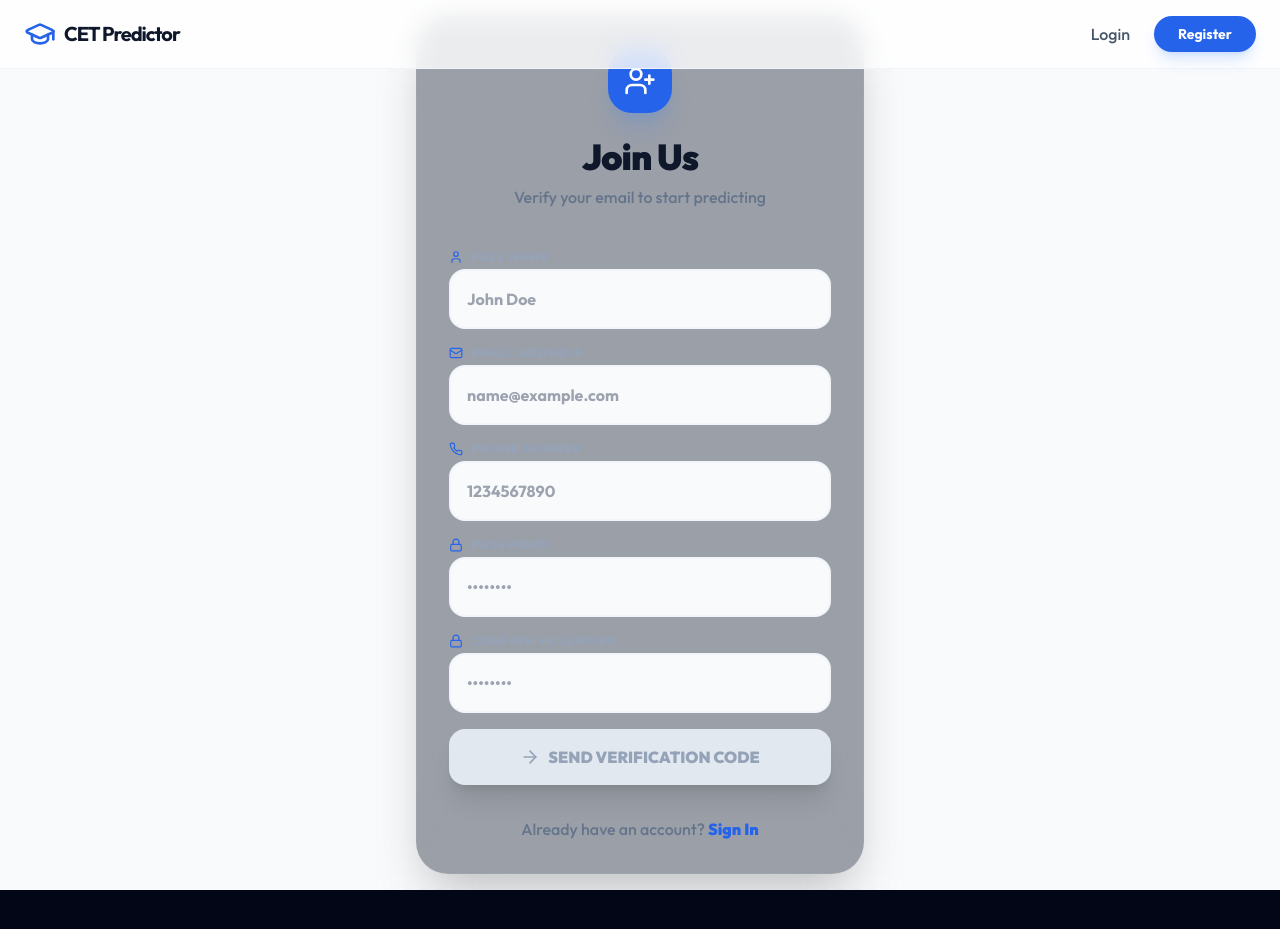
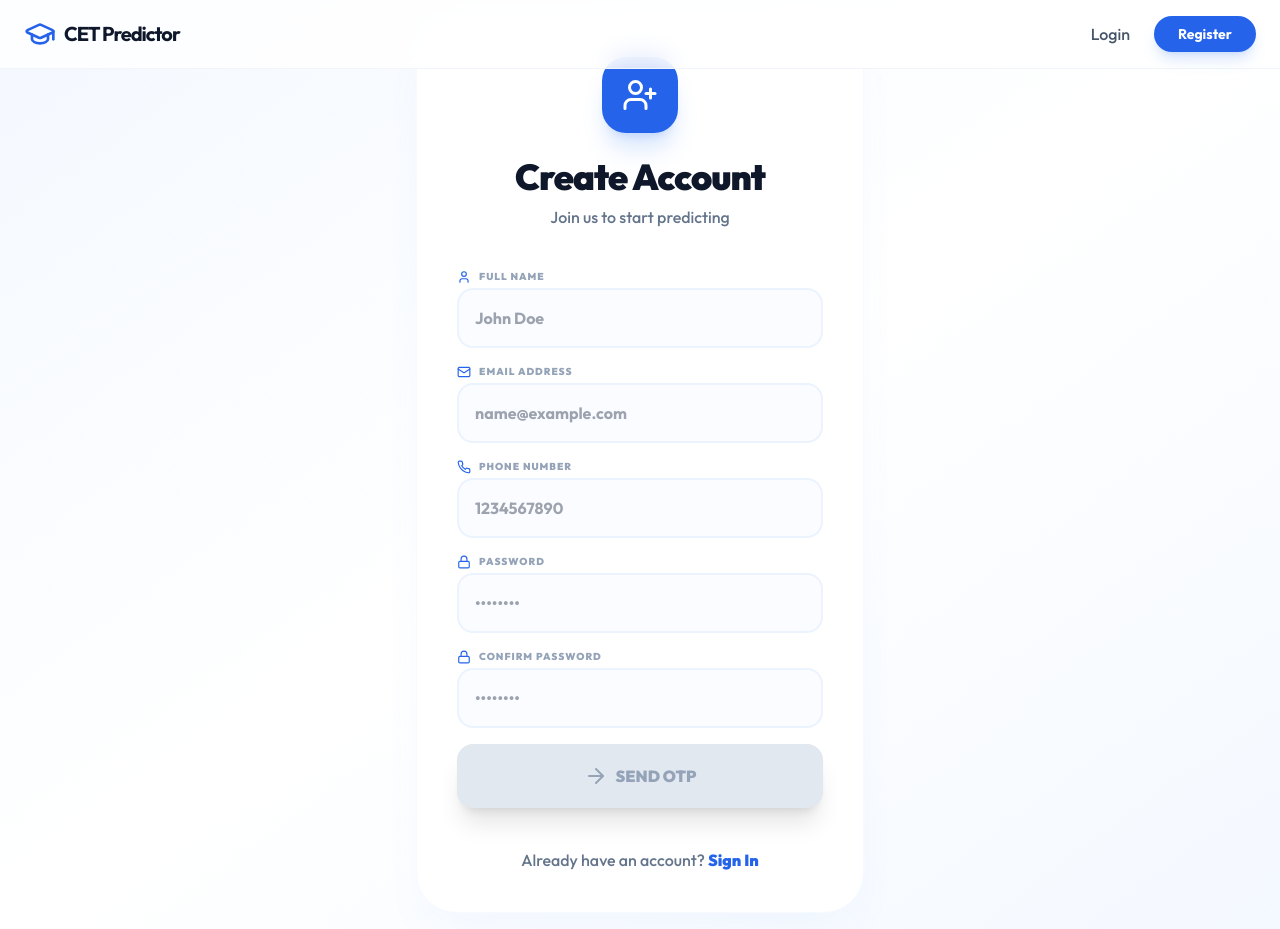
Before and after one commit to lizaferns/cet-predictor-, a React (Vite) app in the folder frontend/: page /register in a window 1280 px wide. Before the commit the page ends 890 px from the top, so only its background shows below. Built offline with nearby package versions, Linux system fonts and the light colour scheme; no server answers.

Commit message:
Update login and register pages with light blue and white theme

```diff
--- a/frontend/src/Register.jsx
+++ b/frontend/src/Register.jsx
@@ -25,28 +25,28 @@ const Register = () => {
     let error = '';
     switch (name) {
       case 'name':
-        if (value.trim().length < 2) error = 'Oops! Your name is a bit too short. Please enter your full name.';
+        if (value.trim().length < 2) error = 'Oops! Your name is a bit too short.';
         break;
       case 'email':
         const emailRegex = /^[^\s@]+@[^\s@]+\.[^\s@]+$/;
-        if (!emailRegex.test(value)) error = "That email doesn't look quite right. Could you double-check the format?";
+        if (!emailRegex.test(value)) error = "Please enter a valid email address.";
         break;
       case 'phone':
         if (value.length !== 10) {
-          error = 'The phone number should be exactly 10 digits.';
+          error = 'Phone number must be 10 digits.';
         } else if (!/^[6-9]/.test(value)) {
-          error = 'The phone number should start with 6, 7, 8, or 9.';
+          error = 'Phone number must start with 6-9.';
         }
         break;
       case 'password':
         const passwordRegex = /^(?=.*[a-z])(?=.*[A-Z])(?=.*\d)(?=.*[!@#$%^&*]).{8,}$/;
         if (!passwordRegex.test(value)) {
-          error = 'Passwords need 8+ chars, uppercase, lowercase, number, and special char.';
+          error = 'Need 8+ chars, upper, lower, number & symbol.';
         }
         break;
       case 'confirmPassword':
         if (value !== formData.password) {
-          error = "Wait, those passwords don't match! Let's try typing them again.";
+          error = "Passwords do not match.";
         }
         break;
       default:
@@ -94,7 +94,7 @@ const Register = () => {
       const updated = { ...prev, [name]: newValue };
       if (name === 'password') {
         const confirmErr = updated.confirmPassword && updated.confirmPassword !== newValue
-          ? "Wait, those passwords don't match! Let's try typing them again."
+          ? "Passwords do not match."
           : '';
         setFieldErrors(prevErrs => ({ ...prevErrs, confirmPassword: confirmErr }));
       }
@@ -128,7 +128,7 @@ const Register = () => {
   const handleRegister = async (e) => {
     e.preventDefault();
     if (!formData.otp) {
-      setError('Please enter the verification code sent to your email.');
+      setError('Please enter the verification code.');
       return;
     }
 
@@ -147,39 +147,42 @@ const Register = () => {
       });
 
       if (response.data.success) {
-        setSuccess(response.data.message || 'Hooray! Account created! Redirecting...');
+        setSuccess(response.data.message || 'Account created! Redirecting...');
         setTimeout(() => navigate('/login'), 2000);
       } else {
         setError(response.data.message || 'Registration failed.');
       }
     } catch (err) {
-      setError(err.response?.data?.detail || err.response?.data?.message || 'Oh no! Something went wrong on our end.');
+      setError(err.response?.data?.detail || err.response?.data?.message || 'Something went wrong.');
     } finally {
       setLoading(false);
     }
   };
 
   return (
-    <div className="min-h-screen flex items-center justify-center bg-slate-50 p-4 relative overflow-hidden">
-      <div className="absolute inset-0 bg-[radial-gradient(#e5e7eb_1px,transparent_1px)] [background-size:16px_16px] opacity-40"></div>
-      <div className="card w-full max-w-md bg-white shadow-2xl relative z-10 p-8 rounded-[2.5rem] border border-slate-100">
+    <div className="min-h-screen flex items-center justify-center bg-[#f8faff] p-4 relative overflow-hidden">
+      <div className="absolute inset-0 bg-gradient-to-br from-blue-50/50 via-white to-blue-50/50"></div>
+      <div className="absolute top-0 left-0 w-full h-full bg-[radial-gradient(#3b82f6_1px,transparent_1px)] [background-size:32px_32px] opacity-[0.03]"></div>
+
+      <div className="w-full max-w-md bg-white rounded-[2.5rem] p-10 shadow-2xl shadow-blue-500/5 border border-blue-50/50 relative z-10">
         <div className="flex justify-center mb-6">
-          <div className="bg-blue-600 p-4 rounded-3xl shadow-xl shadow-blue-500/20">
-            <UserPlus className="text-white" size={32} />
+          <div className="bg-blue-600 p-5 rounded-3xl shadow-xl shadow-blue-500/20">
+            <UserPlus className="text-white" size={36} />
           </div>
         </div>
-        <h2 className="text-4xl font-black text-center text-slate-900 mb-2 tracking-tight">Join Us</h2>
-        <p className="text-slate-500 text-center mb-10 font-medium">Verify your email to start predicting</p>
+
+        <h2 className="text-4xl font-black text-center text-slate-900 mb-2 tracking-tight">Create Account</h2>
+        <p className="text-slate-500 text-center mb-10 font-medium">Join us to start predicting</p>
 
         {error && (
-          <div className="bg-red-50 border-2 border-red-100 text-red-600 p-4 rounded-2xl mb-6 text-sm flex items-center gap-2 font-bold animate-in fade-in slide-in-from-top-2">
-            <AlertCircle size={18} /> {error}
+          <div className="bg-red-50 border-2 border-red-100 text-red-600 p-4 rounded-2xl mb-6 text-sm flex items-center gap-3 font-bold animate-in fade-in slide-in-from-top-2">
+            <AlertCircle size={20} /> {error}
           </div>
         )}
 
         {success && (
-          <div className="bg-green-50 border-2 border-green-100 text-green-600 p-4 rounded-2xl mb-6 text-sm flex items-center gap-2 font-bold animate-in fade-in slide-in-from-top-2">
-            <CheckCircle2 size={18} /> {success}
+          <div className="bg-green-50 border-2 border-green-100 text-green-600 p-4 rounded-2xl mb-6 text-sm flex items-center gap-3 font-bold animate-in fade-in slide-in-from-top-2">
+            <CheckCircle2 size={20} /> {success}
           </div>
         )}
 
@@ -187,97 +190,74 @@ const Register = () => {
           {!otpSent ? (
             <>
               <div className="space-y-1">
-                <label className="text-xs font-black text-slate-400 uppercase tracking-widest flex items-center gap-2">
+                <label className="text-[10px] font-black text-slate-400 uppercase tracking-widest flex items-center gap-2">
                   <User size={14} className="text-blue-600" /> Full Name
                 </label>
                 <input
                   name="name"
                   type="text"
                   required
-                  className={`w-full bg-slate-50 border-2 border-slate-100 rounded-2xl p-4 font-bold text-slate-900 focus:border-blue-500 focus:outline-none transition-all ${fieldErrors.name ? 'border-red-200' : ''}`}
+                  className={`w-full bg-blue-50/30 border-2 border-blue-100/50 rounded-2xl p-4 font-bold text-slate-900 focus:border-blue-500 focus:bg-white focus:outline-none transition-all ${fieldErrors.name ? 'border-red-200' : ''}`}
                   placeholder="John Doe"
                   value={formData.name}
                   onChange={handleChange}
                 />
-                {fieldErrors.name && <p className="text-[10px] text-red-500 font-bold px-2">{fieldErrors.name}</p>}
               </div>
 
               <div className="space-y-1">
-                <label className="text-xs font-black text-slate-400 uppercase tracking-widest flex items-center gap-2">
+                <label className="text-[10px] font-black text-slate-400 uppercase tracking-widest flex items-center gap-2">
                   <Mail size={14} className="text-blue-600" /> Email Address
                 </label>
                 <input
                   name="email"
                   type="email"
                   required
-                  className={`w-full bg-slate-50 border-2 border-slate-100 rounded-2xl p-4 font-bold text-slate-900 focus:border-blue-500 focus:outline-none transition-all ${fieldErrors.email ? 'border-red-200' : ''}`}
+                  className={`w-full bg-blue-50/30 border-2 border-blue-100/50 rounded-2xl p-4 font-bold text-slate-900 focus:border-blue-500 focus:bg-white focus:outline-none transition-all ${fieldErrors.email ? 'border-red-200' : ''}`}
                   placeholder="name@example.com"
                   value={formData.email}
                   onChange={handleChange}
                 />
-                {fieldErrors.email && <p className="text-[10px] text-red-500 font-bold px-2">{fieldErrors.email}</p>}
               </div>
 
               <div className="space-y-1">
-                <label className="text-xs font-black text-slate-400 uppercase tracking-widest flex items-center gap-2">
+                <label className="text-[10px] font-black text-slate-400 uppercase tracking-widest flex items-center gap-2">
                   <Phone size={14} className="text-blue-600" /> Phone Number
                 </label>
                 <input
                   name="phone"
                   type="tel"
                   required
-                  className={`w-full bg-slate-50 border-2 border-slate-100 rounded-2xl p-4 font-bold text-slate-900 focus:border-blue-500 focus:outline-none transition-all ${fieldErrors.phone ? 'border-red-200' : ''}`}
+                  className={`w-full bg-blue-50/30 border-2 border-blue-100/50 rounded-2xl p-4 font-bold text-slate-900 focus:border-blue-500 focus:bg-white focus:outline-none transition-all ${fieldErrors.phone ? 'border-red-200' : ''}`}
                   placeholder="1234567890"
                   value={formData.phone}
                   onChange={handleChange}
                 />
-                {fieldErrors.phone && <p className="text-[10px] text-red-500 font-bold px-2">{fieldErrors.phone}</p>}
               </div>
 
               <div className="space-y-1">
-                <label className="text-xs font-black text-slate-400 uppercase tracking-widest flex items-center gap-2">
+                <label className="text-[10px] font-black text-slate-400 uppercase tracking-widest flex items-center gap-2">
                   <Lock size={14} className="text-blue-600" /> Password
                 </label>
                 <input
                   name="password"
                   type="password"
                   required
-                  className={`w-full bg-slate-50 border-2 border-slate-100 rounded-2xl p-4 font-bold text-slate-900 focus:border-blue-500 focus:outline-none transition-all ${fieldErrors.password ? 'border-red-200' : ''}`}
+                  className={`w-full bg-blue-50/30 border-2 border-blue-100/50 rounded-2xl p-4 font-bold text-slate-900 focus:border-blue-500 focus:bg-white focus:outline-none transition-all ${fieldErrors.password ? 'border-red-200' : ''}`}
                   placeholder="••••••••"
                   value={formData.password}
                   onChange={handleChange}
                 />
-                {formData.password && (
-                  <div className="flex items-center gap-2 mt-1 px-2">
-                    <div className="flex-1 h-1 rounded-full bg-slate-100 overflow-hidden">
-                      <div
-                        className={`h-full transition-all duration-300 ${
-                          getPasswordStrength(formData.password) === 'Weak' ? 'bg-red-500 w-1/3' :
-                          getPasswordStrength(formData.password) === 'Medium' ? 'bg-yellow-500 w-2/3' :
-                          'bg-green-500 w-full'
-                        }`}
-                      ></div>
-                    </div>
-                    <span className={`text-[9px] font-black uppercase tracking-widest ${
-                      getPasswordStrength(formData.password) === 'Weak' ? 'text-red-500' :
-                      getPasswordStrength(formData.password) === 'Medium' ? 'text-yellow-600' :
-                      'text-green-600'
-                    }`}>
-                      {getPasswordStrength(formData.password)}
-                    </span>
-                  </div>
-                )}
               </div>
 
               <div className="space-y-1">
-                <label className="text-xs font-black text-slate-400 uppercase tracking-widest flex items-center gap-2">
+                <label className="text-[10px] font-black text-slate-400 uppercase tracking-widest flex items-center gap-2">
                   <Lock size={14} className="text-blue-600" /> Confirm Password
                 </label>
                 <input
                   name="confirmPassword"
                   type="password"
                   required
-                  className={`w-full bg-slate-50 border-2 border-slate-100 rounded-2xl p-4 font-bold text-slate-900 focus:border-blue-500 focus:outline-none transition-all ${fieldErrors.confirmPassword ? 'border-red-200' : ''}`}
+                  className={`w-full bg-blue-50/30 border-2 border-blue-100/50 rounded-2xl p-4 font-bold text-slate-900 focus:border-blue-500 focus:bg-white focus:outline-none transition-all ${fieldErrors.confirmPassword ? 'border-red-200' : ''}`}
                   placeholder="••••••••"
                   value={formData.confirmPassword}
                   onChange={handleChange}
@@ -288,32 +268,31 @@ const Register = () => {
                 type="button"
                 onClick={handleSendOTP}
                 disabled={otpLoading || !isDetailsValid()}
-                className={`font-black py-4 w-full rounded-2xl shadow-xl transition-all flex items-center justify-center mt-6 gap-2 ${
+                className={`font-black py-5 w-full rounded-2xl shadow-xl transition-all flex items-center justify-center mt-6 gap-2 ${
                   !isDetailsValid()
                     ? 'bg-slate-200 text-slate-400 cursor-not-allowed'
                     : 'bg-blue-600 hover:bg-blue-700 text-white shadow-blue-500/20 active:scale-95'
                 }`}
               >
-                {otpLoading ? <Loader2 className="animate-spin" size={20} /> : <><ArrowRight size={20} /> SEND VERIFICATION CODE</>}
+                {otpLoading ? <Loader2 className="animate-spin" size={24} /> : <><ArrowRight size={24} /> SEND OTP</>}
               </button>
             </>
           ) : (
-            <div className="space-y-6 animate-in fade-in slide-in-from-bottom-4">
-              <div className="space-y-2">
-                <label className="text-xs font-black text-slate-400 uppercase tracking-widest flex items-center gap-2">
-                  <ShieldCheck size={16} className="text-blue-600" /> Verification Code
+            <div className="space-y-8 animate-in fade-in slide-in-from-bottom-4">
+              <div className="space-y-4">
+                <label className="text-xs font-black text-slate-400 uppercase tracking-widest flex items-center justify-center gap-2">
+                  <ShieldCheck size={18} className="text-blue-600" /> Enter 6-Digit Code
                 </label>
                 <input
                   name="otp"
                   type="text"
                   required
                   maxLength="6"
-                  className="w-full bg-blue-50 border-2 border-blue-100 rounded-2xl p-6 font-black text-slate-900 text-center text-3xl tracking-[1em] focus:border-blue-500 focus:outline-none transition-all"
+                  className="w-full bg-blue-50 border-2 border-blue-100 rounded-3xl p-6 font-black text-slate-900 text-center text-4xl tracking-[0.5em] focus:border-blue-500 focus:outline-none transition-all"
                   placeholder="000000"
                   value={formData.otp}
                   onChange={(e) => setFormData({...formData, otp: e.target.value.replace(/\D/g, '')})}
                 />
-                <p className="text-center text-xs text-slate-400 font-medium">Check your email for the 6-digit code</p>
               </div>
 
               <button
@@ -321,26 +300,28 @@ const Register = () => {
                 disabled={loading}
                 className="bg-blue-600 hover:bg-blue-700 text-white font-black py-5 w-full rounded-2xl shadow-xl shadow-blue-500/20 active:scale-95 transition-all flex items-center justify-center"
               >
-                {loading ? <Loader2 className="animate-spin mr-2" size={20} /> : 'COMPLETE REGISTRATION'}
+                {loading ? <Loader2 className="animate-spin mr-2" size={24} /> : 'VERIFY & REGISTER'}
               </button>
 
               <button
                 type="button"
                 onClick={() => setOtpSent(false)}
-                className="w-full text-slate-500 text-sm hover:text-blue-600 font-bold transition-colors"
+                className="w-full text-slate-500 text-sm hover:text-blue-600 font-bold"
               >
-                Change Details
+                Go Back
               </button>
             </div>
           )}
         </form>
 
-        <p className="text-center mt-8 text-slate-500 font-medium">
-          Already have an account?{' '}
-          <Link to="/login" className="text-blue-600 font-black hover:underline">
-            Sign In
-          </Link>
-        </p>
+        <div className="text-center mt-10">
+          <p className="text-slate-500 font-medium">
+            Already have an account?{' '}
+            <Link to="/login" className="text-blue-600 font-black hover:underline">
+              Sign In
+            </Link>
+          </p>
+        </div>
       </div>
     </div>
   );
```
Also changed, not shown: frontend/src/Login.jsx (+32 -26 lines).
